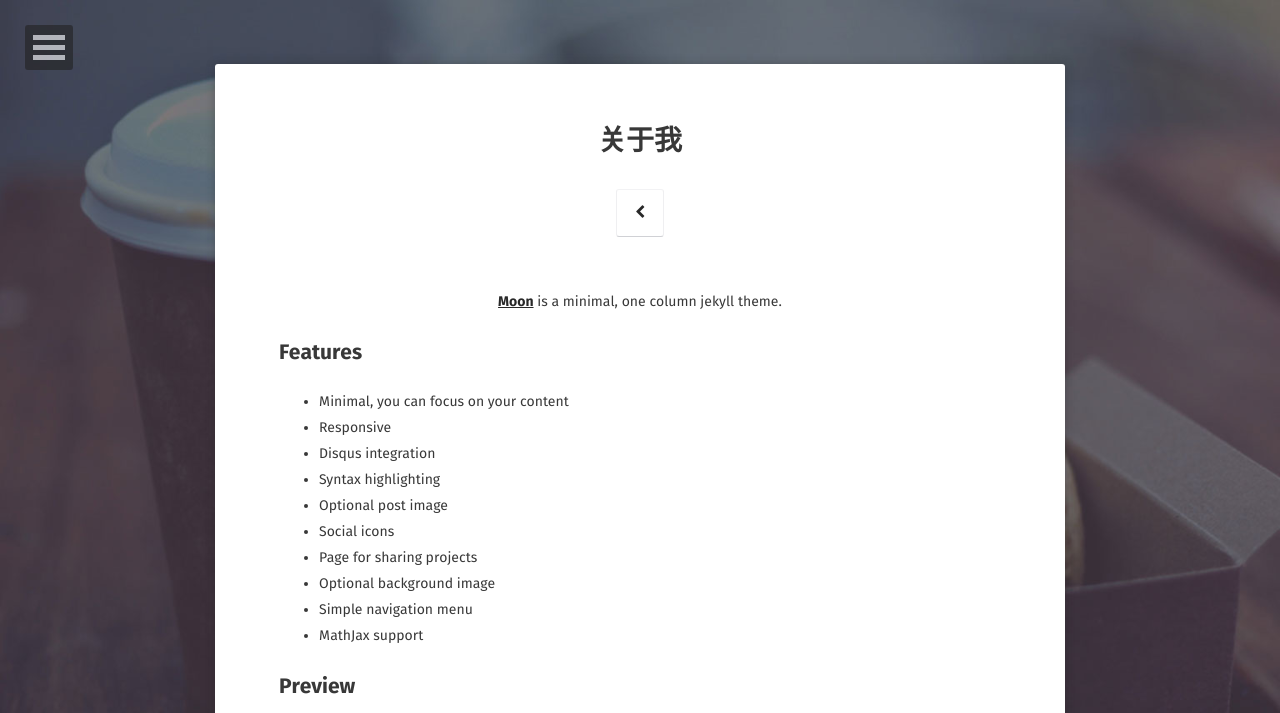
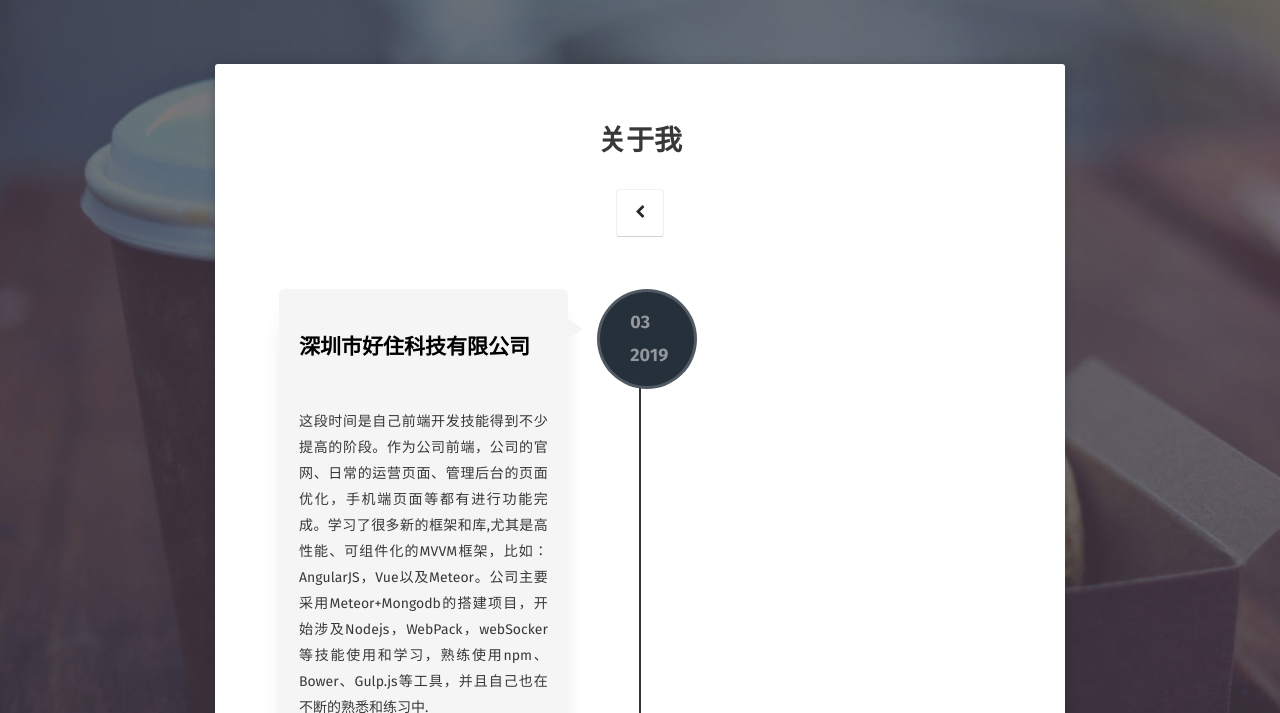
Before and after one commit to OctYingZi/OctYingZi.github.io, a Jekyll site: the page built from about/index.html, in a window 1280 px wide. Shown: the top 713 px of the page. Built offline with Jekyll 4.4.1, drawn with Linux system fonts in a browser that asks for light colours; some web fonts are replaced; comment, search, counter and statistics services are not loaded; some of the changed text lies outside the part shown; grey boxes are pictures that could not be loaded.

Commit message:
update about page

```diff
--- a/404.html
+++ b/404.html
@@ -1,5 +1,5 @@
 ---
-layout: page
+layout: about
 title: "404"
 permalink: /404
 comments: false
--- a/_config.yml
+++ b/_config.yml
@@ -8,7 +8,7 @@ logo:               'assets/img/logo1.jpg'
 background:         'assets/img/header-bg3.jpg'
 tiled_bg:           false   # Set this true if you want to tile your background image, otherwise it will be covered
 locale:             en_US
-url:                ""
+url:                "https://octyingzi.github.io/"
 
 # Jekyll
 permalink:          /:title/
--- a/_includes/nav.html
+++ /dev/null
@@ -1,104 +0,0 @@
-	<nav id="dl-menu" class="dl-menuwrapper" role="navigation">
-		<button class="dl-trigger">Open Menu</button>
-		<ul class="dl-menu">
-			<li><a href="{{ site.url }}/">Home</a></li>
-			<li>
-				<a href="#">About</a>
-				<ul class="dl-submenu">
-					<li>
-						<img src="{{ site.url }}/{{ site.logo }}" alt="{{ site.title }} photo" class="author-photo">
-						<h4>{{ site.title }}</h4>
-						<p>{{ site.description }}</p>
-					</li>
-					<li><a href="{{ site.url }}/about/"><span class="btn btn-inverse">Learn More</span></a></li>
-					{% if site.email %}<li>
-                        <a href="mailto:{{ site.email }}" target="_blank" rel="noopener noreferrer"><i class="fa fa-fw fa-envelope-square"></i> Email</a>
-                    </li>{% endif %}
-                    {% if site.twitter %}<li>
-                        <a href="http://twitter.com/{{ site.twitter }}" target="_blank" rel="noopener noreferrer"><i class="fa fa-fw fa-twitter-square"></i> Twitter</a>
-                    </li>{% endif %}
-                    {% if site.facebook %}<li>
-                        <a href="http://facebook.com/{{ site.facebook }}" target="_blank" rel="noopener noreferrer"><i class="fa fa-fw fa-facebook-square"></i> Facebook</a>
-                    </li>{% endif %}
-                    {% if site.google.plus %}<li>
-                        <a href="http://plus.google.com/+{{ site.google.plus }}" target="_blank" rel="noopener noreferrer"><i class="fa fa-fw fa-google-plus-square"></i> Google+</a>
-                    </li>{% endif %}
-                    {% if site.linkedin %}<li>
-                        <a href="http://linkedin.com/in/{{ site.linkedin }}" target="_blank" rel="noopener noreferrer"><i class="fa fa-fw fa-linkedin-square"></i> LinkedIn</a>
-                    </li>{% endif %}
-                    {% if site.xing %}<li>
-                        <a href="http://www.xing.com/profile/{{ site.xing }}" target="_blank" rel="noopener noreferrer"><i class="fa fa-fw fa-xing-square"></i> Xing</a>
-                    </li>{% endif %}
-                    {% if site.instagram %}<li>
-                        <a href="http://instagram.com/{{ site.instagram }}" target="_blank" rel="noopener noreferrer"><i class="fa fa-fw fa-instagram"></i> Instagram</a>
-                    </li>{% endif %}
-                    {% if site.tumblr %}<li>
-                        <a href="http://{{ site.tumblr }}.tumblr.com" target="_blank" rel="noopener noreferrer"><i class="fa fa-fw fa-tumblr-square"></i> Tumblr</a>
-                    </li>{% endif %}
-                    {% if site.github-url %}<li>
-                        <a href="http://github.com/{{ site.github-url }}" target="_blank" rel="noopener noreferrer"><i class="fa fa-fw fa-github"></i> Github</a>
-                    </li>{% endif %}
-                    {% if site.stackoverflow %}<li>
-                        <a href="http://stackoverflow.com/users/{{ site.stackoverflow }}" target="_blank" rel="noopener noreferrer"><i class="fa fa-fw fa-stack-overflow"></i> StackOverflow</a>
-                    </li>{% endif %}
-                    {% if site.lastfm %}<li>
-                        <a href="http://lastfm.com/user/{{ site.lastfm }}" target="_blank" rel="noopener noreferrer"><i class="fa fa-fw fa-music"></i> LastFm</a>
-                    </li>{% endif %}
-                    {% if site.dribbble %}<li>
-                        <a href="http://dribbble.com/{{ site.dribbble }}" target="_blank" rel="noopener noreferrer"><i class="fa fa-fw fa-dribbble"></i> Dribble</a>
-                    </li>{% endif %}
-                    {% if site.pinterest %}<li>
-                        <a href="http://www.pinterest.com/{{ site.pinterest }}" target="_blank" rel="noopener noreferrer"><i class="fa fa-fw fa-pinterest"></i> Pinterest</a>
-                    </li>{% endif %}
-                    {% if site.foursquare %}<li>
-                        <a href="http://foursquare.com/{{ site.foursquare }}" target="_blank" rel="noopener noreferrer"><i class="fa fa-fw fa-foursquare"></i> Foursquare</a>
-                    </li>{% endif %}
-                    {% if site.steam %}<li>
-                        <a href="http://steamcommunity.com/id/{{ site.steam }}" target="_blank" rel="noopener noreferrer"><i class="fa fa-fw fa-steam-square"></i> Steam</a>
-                    </li>{% endif %}
-                    {% if site.youtube %}<li>
-                        <a href="https://youtube.com/user/{{ site.youtube }}" target="_blank" rel="noopener noreferrer"><i class="fa fa-fw fa-youtube-square"></i> Youtube</a>
-                    </li>{% endif %}
-                    {% if site.youtube-channel %}<li>
-                        <a href="https://youtube.com/channel/{{ site.youtube-channel }}" target="_blank" rel="noopener noreferrer"><i class="fa fa-fw fa-youtube"></i> Youtube</a>
-                    </li>{% endif %}
-                    {% if site.soundcloud %}<li>
-                        <a href="http://soundcloud.com/{{ site.soundcloud }}" target="_blank" rel="noopener noreferrer"><i class="fa fa-fw fa-soundcloud"></i> SoundCloud</a>
-                    </li>{% endif %}
-                    {% if site.weibo %}<li>
-                        <a href="http://www.weibo.com/{{ site.weibo }}" target="_blank" rel="noopener noreferrer"><i class="fa fa-fw fa-weibo"></i> Weibo</a>
-                    </li>{% endif %}
-                    {% if site.flickr %}<li>
-                        <a href="http://www.flickr.com/{{ site.flickr }}" target="_blank" rel="noopener noreferrer"><i class="fa fa-fw fa-flickr"></i> Flickr</a>
-                    </li>{% endif %}
-                    {% if site.codepen %}<li>
-                        <a href="http://codepen.io/{{ site.codepen }}" target="_blank" rel="noopener noreferrer"><i class="fa fa-fw fa-codepen"></i> Codepen</a>
-                    </li>{% endif %}
-                    {% if site.keybase %}<li>
-                        <a href="https://keybase.io/{{ site.keybase }}" target="_blank" rel="noopener noreferrer"><i class="fa fa-fw fa-key"></i> Keybase</a>
-                    </li>{% endif %}
-                    {% if site.xmpp %}<li>
-                        <a href="xmpp:{{ site.xmpp }}" target="_blank" rel="noopener noreferrer"><i class="fa fa-fw fa-lightbulb-o"></i> XMPP</a>
-                    </li>{% endif %}
-                    {% if site.hackernews %}<li>
-                        <a href="https://news.ycombinator.com/user?id={{ site.hackernews }}" target="_blank" rel="noopener noreferrer"><i class="fa fa-fw fa-hacker-news"></i> Hacker News</a>
-                    </li>{% endif %}
-				</ul><!-- /.dl-submenu -->
-			</li>
-			<li>
-				<a href="#">Posts</a>
-				<ul class="dl-submenu">
-					<li><a href="{{ site.url }}/posts/">All Posts</a></li>
-					<li><a href="{{ site.url }}/tags/">All Tags</a></li>
-				</ul>
-			</li>
-			{% for link in site.data.navigation %}
-		    {% if link.url contains 'http' %}
-		        {% assign domain = '' %}
-		        {% else %}
-		        {% assign domain = site.url %}
-		    {% endif %}
-		    <li><a href="{{ domain }}{{ link.url }}" {% if link.url contains 'http' %}target="_blank" rel="noopener noreferrer"{% endif %}>{{ link.title }}</a></li>
-		  {% endfor %}
-		</ul><!-- /.dl-menu -->
-	</nav><!-- /.dl-menuwrapper -->
--- a/_includes/scripts.html
+++ b/_includes/scripts.html
@@ -5,6 +5,7 @@
     <script src="{{ site.url }}/assets/js/jquery.magnific-popup.min.js"></script>
     <script src="{{ site.url }}/assets/js/jquery.fitvid.min.js"></script>
     <script src="{{ site.url }}/assets/js/scripts.js"></script>
+    <script src="{{ site.url }}/assets/js/scrollreveal.min.js"></script>
     {% if site.google.analytics %}
     <!-- Asynchronous Google Analytics snippet -->
     <script>
--- /dev/null
+++ b/_layouts/about.html
@@ -0,0 +1,35 @@
+---
+layout: compress
+---
+<!DOCTYPE html>
+<!--[if lt IE 7]><html class="no-js lt-ie9 lt-ie8 lt-ie7"> <![endif]-->
+<!--[if (IE 7)&!(IEMobile)]><html class="no-js lt-ie9 lt-ie8"><![endif]-->
+<!--[if (IE 8)&!(IEMobile)]><html class="no-js lt-ie9"><![endif]-->
+<!--[if gt IE 8]><!--> <html class="no-js"><!--<![endif]-->
+<head>
+  {% include head.html %}
+</head>
+<body>
+<!--{% include nav.html %}-->
+<!-- Header -->
+<header class="header" role="banner">
+  <div class="wrapper animated fadeIn">
+    <div class="content">
+      <div class="post-title {% if page.feature %} feature {% endif %}">
+        <h1>{{ page.title }}</h1>
+        <a class="btn zoombtn" href="{{site.url}}">
+          <i class="fa fa-chevron-left"></i>
+        </a>
+      </div>
+      {{ content }}
+    </div>
+  </div>
+  {% if page.comments and site.disqus_shortname %}<section id="disqus_thread" class="animated fadeInUp"></section><!-- /#disqus_thread -->{% endif %}
+</header>
+{% include scripts.html %}
+{% if site.mathjax == true %}
+<!-- MathJax -->
+<script async src="https://cdn.mathjax.org/mathjax/latest/MathJax.js?config=TeX-AMS-MML_HTMLorMML"></script>
+{% endif %}
+</body>
+</html>
--- a/_layouts/page.html
+++ /dev/null
@@ -1,35 +0,0 @@
----
-layout: compress
----
-<!DOCTYPE html>
-<!--[if lt IE 7]><html class="no-js lt-ie9 lt-ie8 lt-ie7"> <![endif]-->
-<!--[if (IE 7)&!(IEMobile)]><html class="no-js lt-ie9 lt-ie8"><![endif]-->
-<!--[if (IE 8)&!(IEMobile)]><html class="no-js lt-ie9"><![endif]-->
-<!--[if gt IE 8]><!--> <html class="no-js"><!--<![endif]-->
-<head>
-    {% include head.html %}
-</head>
-<body>
-    {% include nav.html %}
-    <!-- Header -->
-    <header class="header" role="banner">
-        <div class="wrapper animated fadeIn">
-            <div class="content">
-                <div class="post-title {% if page.feature %} feature {% endif %}">
-                    <h1>{{ page.title }}</h1>
-                    <a class="btn zoombtn" href="{{site.url}}">
-                        <i class="fa fa-chevron-left"></i>
-                    </a>
-                </div>
-                {{ content }}
-            </div>
-        </div>
-        {% if page.comments and site.disqus_shortname %}<section id="disqus_thread" class="animated fadeInUp"></section><!-- /#disqus_thread -->{% endif %}
-    </header>
-    {% include scripts.html %}
-    {% if site.mathjax == true %}
-    <!-- MathJax -->
-    <script async src="https://cdn.mathjax.org/mathjax/latest/MathJax.js?config=TeX-AMS-MML_HTMLorMML"></script>
-    {% endif %}
-</body>
-</html>
--- /dev/null
+++ b/_sass/about.scss
@@ -0,0 +1,199 @@
+.timeline:before {
+  content: '';
+  display: block;
+  position: absolute;
+  left: 50%;
+  top: 10px;
+  margin: 10px 0 0 -1px;
+  width: 2px;
+  height: 87%;
+  background: rgba(0,0,0,0.8);
+}
+.timeline div.timeline-item {
+  display:block;
+  width: 100%;
+  margin: 0 0 20px 0;
+  position: relative;
+}
+section.timeline .timeline-item:after {
+  content: '';
+  display: block;
+  clear: both;
+}
+section.timeline .timeline-item div.timeline-content{
+  width: 40%;
+
+  margin: 10px 0 0 0;
+  border-radius: 6px;
+}
+
+section.timeline .timeline-item span.date {
+  display: flex;
+  flex-direction:column;
+  justify-content:center;
+  width: 100px;
+  height: 100px;
+  padding: 10px 30px;
+  position: absolute;
+  top: 0;
+  left:48.5%;
+
+  margin: 0 0 0 -32px;
+  border-radius: 100%;
+  font-size: 18px;
+  font-weight: 900;
+  text-transform: uppercase;
+  background: #25303B;
+  color: rgba(255,255,255,0.5);
+  border: 3px solid rgba(255,255,255,0.2);
+  box-shadow: 1px 0 0 px #25303B;
+}
+
+
+
+//html, body {
+//  overflow-x: hidden;
+//}
+
+//body {
+//  font-family: 'Roboto';
+//  font-size: 17px;
+//  font-weight: 400;
+//  background-color: #eee;
+//
+//
+//}
+
+
+
+
+.timeline {
+  position: relative;
+  display:block;
+
+}
+
+
+.timeline-item {
+  width:100% ;
+  margin-bottom: 70px;
+}
+.timeline-item:nth-child(even) .timeline-content:nth-child(even) {
+  float: right;
+  padding: 40px 30px 10px 30px;
+}
+.timeline-item:nth-child(even) .timeline-content .date {
+  right: auto;
+  left: 0;
+}
+.timeline-item:nth-child(even) .timeline-content::after {
+  content: '';
+  position: absolute;
+  border-style: solid;
+  width: 0;
+  height: 0;
+  top: 30px;
+  left: -15px;
+  border-width: 10px 15px 10px 0;
+  border-color: transparent #f5f5f5 transparent transparent;
+}
+
+
+.timeline-content {
+  display:block;
+  position: relative;
+  width: 45%;
+  padding: 10px 30px;
+  border-radius: 4px;
+  background: #f5f5f5;
+  box-shadow: 0 20px 25px -15px rgba(0, 0, 0, 0.3);
+}
+.timeline-content::after {
+  content: '';
+  position: absolute;
+  border-style: solid;
+  width: 0;
+  height: 0;
+  top: 30px;
+  right: -15px;
+  border-width: 10px 0 10px 15px;
+  border-color: transparent transparent transparent #f5f5f5;
+}
+
+
+.timeline-card {
+  padding: 0 !important;
+}
+.timeline-card p {
+  padding: 0 20px 40px 20px;
+}
+.timeline-card a {
+  margin-left: 20px;
+}
+
+
+.timeline-img-header {
+  height: 100px;
+  position: relative;
+  margin-bottom: 20px;
+}
+.timeline-img-header h2 {
+  color: #000;
+  position: absolute;
+  bottom: 5px;
+  left: 20px;
+  right: 20px;
+}
+
+blockquote {
+  margin-top: 30px;
+  color: #757575;
+  border-left-color: #3F51B5;
+  padding: 0 20px;
+}
+
+
+@media screen and (max-width: 786px) {
+  /* Place the timelime to the left */
+
+  section.timeline .timeline-item div.timeline-content{
+    width: 65%;
+    margin: 10px 0 0 0;
+    border-radius: 6px;
+  }
+
+  .timeline::before {
+    left: 12.5%;
+    top: 0;
+  }
+
+  .timeline  div.timeline-item span.date {
+
+    top:10px;
+    left:7%;
+
+  }
+
+  .timeline div.timeline-item .timeline-content {
+    max-width: 100%;
+    width:100%;
+
+    margin-right: 40px;
+  }
+  .timeline .timeline-item .timeline-content:nth-of-type(odd) {
+    float: right;
+  }
+
+
+  .timeline .timeline-item:nth-child(odd) .timeline-content::after {
+    content: '';
+    position: absolute;
+    border-style: solid;
+    width: 0;
+    height: 0;
+    top: 30px;
+    left: -15px;
+    border-width: 10px 15px 10px 0;
+    border-color: transparent #f5f5f5 transparent transparent;
+  }
+}
--- /dev/null
+++ b/about/index.html
@@ -0,0 +1,62 @@
+---
+layout: about
+title: 关于我
+---
+
+<section class="timeline">
+  <div class="timeline-item">
+  <span class="date">
+        <span class="month">03</span>
+        <span class="year">2019</span>
+      </span>
+
+
+    <div class="timeline-content timeline-card js--fadeInLeft">
+
+      <div class="timeline-img-header">
+        <h2>深圳市好住科技有限公司</h2>
+      </div>
+
+      <p>这段时间是自己前端开发技能得到不少提高的阶段。作为公司前端，公司的官网、日常的运营页面、管理后台的页面优化，手机端页面等都有进行功能完成。学习了很多新的框架和库,尤其是高性能、可组件化的MVVM框架，比如：AngularJS，Vue以及Meteor。公司主要采用Meteor+Mongodb的搭建项目，开始涉及Nodejs，WebPack，webSocker等技能使用和学习，熟练使用npm、Bower、Gulp.js等工具，并且自己也在不断的熟悉和练习中.
+      </p>
+    </div>
+
+  </div>
+
+  <div class="timeline-item">
+    <span class="date">
+        <span class="month">08</span>
+        <span class="year">2015</span>
+      </span>
+
+    <div class="timeline-content js--fadeInRight">
+      <h2>吉信佳深圳有限公司</h2>
+      <p>日常工作围绕移动前端页面的制作，开发公司的后台页面，官网以及一些PC端的活动和页面。业余时间，积极学习和掌握了非常多的技术，比如Bootstrap3,Framework 7。对JavaScript的理解和认知也提升了不少。</p>
+    </div>
+  </div>
+
+
+
+
+  <div class="timeline-item">
+
+      <span class="date">
+             <span class="month">06</span>
+        <span class="year">2014</span>
+      </span>
+
+    <div class="timeline-content js--fadeInLeft">
+
+      <h2>湖南商学院</h2>
+      <p>在四年的大学生活中我主要学习了比如操作系统，计算机网络，C/C++编程语言，数据结构等等。而在2013年10月开始自学前端开发，在毕业前自学并熟悉掌握了HTML，CSS和jQuery.
+      </p>
+    </div>
+  </div>
+
+</section>
+
+
+
+
+
+<!-- 我的技能-->
--- a/about/index.md
+++ /dev/null
@@ -1,37 +0,0 @@
----
-layout: page
-title: 关于我
-tags: [about, Jekyll, theme, moon]
-date: 2016-03-21
-comments: false
----
-
-<center><a href="http://taylantatli.github.io/Moon"><b>Moon</b></a> is a minimal, one column jekyll theme.</center>
-
-## Features
-* Minimal, you can focus on your content
-* Responsive
-* Disqus integration
-* Syntax highlighting
-* Optional post image
-* Social icons
-* Page for sharing projects
-* Optional background image
-* Simple navigation menu
-* MathJax support
-
-## Preview
-
-{% capture images %}
-    https://cloud.githubusercontent.com/assets/754514/14509720/61c61058-01d6-11e6-93ab-0918515ecd56.png
-    https://cloud.githubusercontent.com/assets/754514/14509716/61ac6c8e-01d6-11e6-879f-8308883de790.png
-{% endcapture %}
-{% include gallery images=images caption="Screenshots of Moon Theme" cols=2 %}
-
-See a [live version of Moon](http://taylantatli.github.io/Moon) hosted on GitHub.
-
-## Getting Started
-
-To learn how to install and use this theme check out the [Setup Guide](http://taylantatli.me/Moon/moon-theme/) for more information.
-
-[Install Moon](https://github.com/TaylanTatli/Moon){: .btn}
--- a/assets/css/main.scss
+++ b/assets/css/main.scss
@@ -24,4 +24,5 @@ sitemap: false
 @import "vendor/font-awesome";
 @import "vendor/animate";
 @import "vendor/magnific-popup/magnific-popup";
-@import "print"
+@import "print";
+@import "about";
--- a/assets/js/scripts.js
+++ b/assets/js/scripts.js
@@ -14,6 +14,55 @@ $("a[href$='.jpg'],a[href$='.jpeg'],a[href$='.JPG'],a[href$='.png'],a[href$='.gi
 $(function() {
   $(".content").fitVids();
 });
+
+//timeline
+$(function(){
+
+    window.sr = ScrollReveal();
+
+    if ($(window).width() < 768) {
+        //
+        if ($('.timeline-content').hasClass('js--fadeInLeft')) {
+            $('.timeline-content').removeClass('js--fadeInLeft').addClass('js--fadeInRight');
+        }
+
+        // sr.reveal('.js--fadeInLeft', {
+        //     origin: 'left',
+        //     distance: '300px',
+        //     easing: 'ease-in-out',
+        //     duration: 800,
+        // });
+        //
+        //
+        // sr.reveal('.js--fadeInRight', {
+        //     origin: 'right',
+        //     distance: '300px',
+        //     easing: 'ease-in-out',
+        //     duration: 800,
+        // });
+
+    } else {
+
+        sr.reveal('.js--fadeInLeft', {
+            origin: 'left',
+            distance: '300px',
+            easing: 'ease-in-out',
+            duration: 800,
+        });
+
+        sr.reveal('.js--fadeInRight', {
+            origin: 'right',
+            distance: '300px',
+            easing: 'ease-in-out',
+            duration: 800,
+        });
+
+    }
+
+
+
+});
+
 
 // All others
 $(document).ready(function() {
@@ -55,6 +104,7 @@ $(document).ready(function() {
     mainClass: 'mfp-fade'
   });
 
+	//
     function initparticles() {
         bubbles();
         hearts();
--- a/tags/index.html
+++ b/tags/index.html
@@ -1,5 +1,5 @@
 ---
-layout: page
+layout: about
 title: Tag Archive
 description: "An archive of posts sorted by tag."
 comments: false
```
Also changed, not shown: _layouts/home.html (+13 -13 lines), assets/js/scrollreveal.min.js (added).
